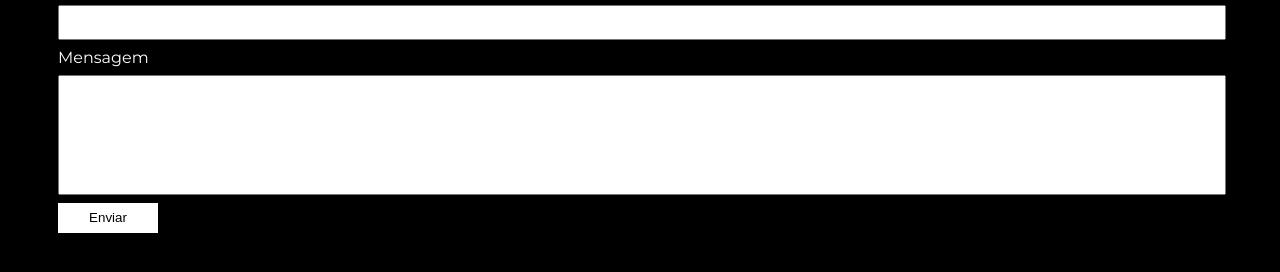
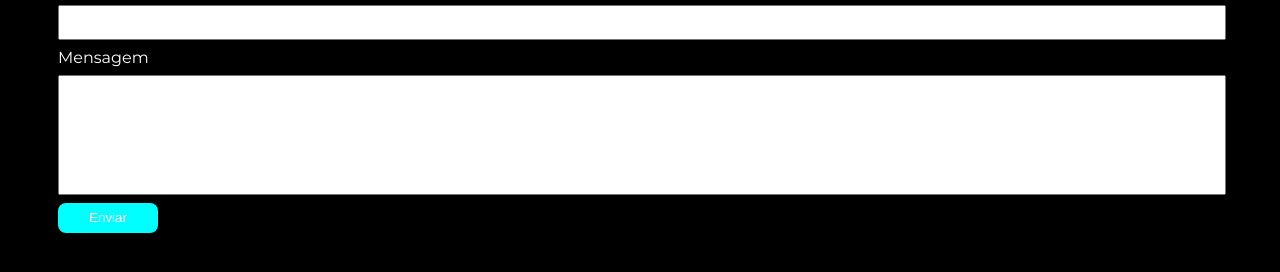
Before and after one commit to alefebot/PortfolioAlefe, a plain HTML site: page contact.html in a window 1280 px wide. In both pictures the pointer is over the button "Enviar". Shown: the part 400-672 px from the top of the page. Drawn offline with Linux system fonts and the light colour scheme.

Commit message:
Update style.css

```diff
--- a/style.css
+++ b/style.css
@@ -94,8 +94,14 @@ footer img{
 }
 
 button{
+    border-radius: 8px;
     background-color: white;
     border: none;
     width: 100px;
     height: 30px;
 }
+
+button:hover{
+    background: aqua;
+    color: white;
+}
```
